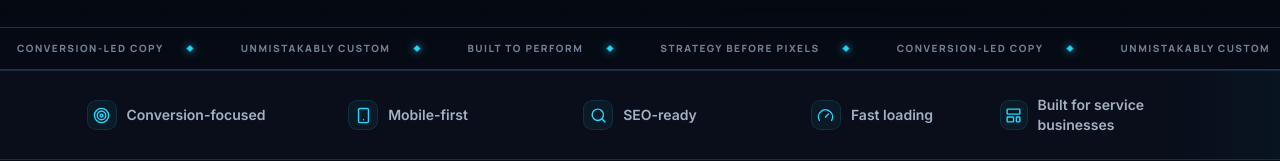
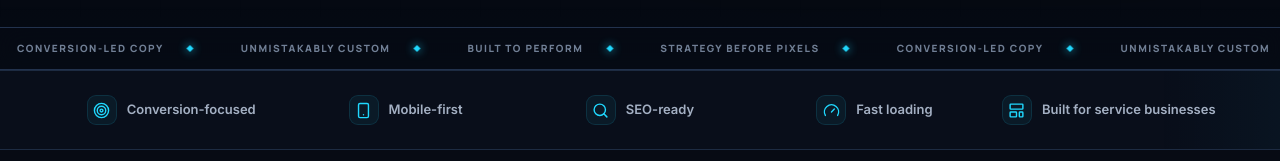
Before and after one commit to arslanrajput-sys/Vantex-Web-Agency, a Next.js app: page / in a window 1280 px wide. Shown: the part 791-952 px from the top of the page. Built offline with nearby package versions, Linux system fonts and the light colour scheme; no server answers.

Commit message:
Balance trust bar labels

```diff
--- a/components/trust-bar.tsx
+++ b/components/trust-bar.tsx
@@ -3,5 +3,5 @@ import { Gauge, LayoutTemplate, Search, Smartphone, Target } from "lucide-react"
 const items = [[Target,"Conversion-focused"],[Smartphone,"Mobile-first"],[Search,"SEO-ready"],[Gauge,"Fast loading"],[LayoutTemplate,"Built for service businesses"]] as const;
 
 export function TrustBar() {
-  return <div className="trust-deck border-y border-line/80 bg-panel/55"><div className="shell grid grid-cols-2 gap-y-5 py-6 md:grid-cols-5">{items.map(([Icon,label], i) => <div key={label} className={`trust-item flex items-center gap-2.5 px-3 text-sm font-semibold text-soft md:justify-center ${i === 4 ? "col-span-2 md:col-span-1" : ""}`} style={{"--trust-delay":`${i*90}ms`} as React.CSSProperties}><span><Icon size={17} aria-hidden="true"/></span>{label}</div>)}</div></div>;
+  return <div className="trust-deck border-y border-line/80 bg-panel/55"><div className="shell grid grid-cols-2 gap-x-3 gap-y-5 py-6 xl:grid-cols-5">{items.map(([Icon,label], i) => <div key={label} className={`trust-item flex min-w-0 items-center gap-2 whitespace-nowrap px-1 text-[11px] font-semibold text-soft sm:justify-center sm:gap-2.5 sm:px-2 sm:text-[13px] xl:px-0 ${i === 4 ? "col-span-2 xl:col-span-1" : ""}`} style={{"--trust-delay":`${i*90}ms`} as React.CSSProperties}><span><Icon size={17} aria-hidden="true"/></span>{label}</div>)}</div></div>;
 }
```
